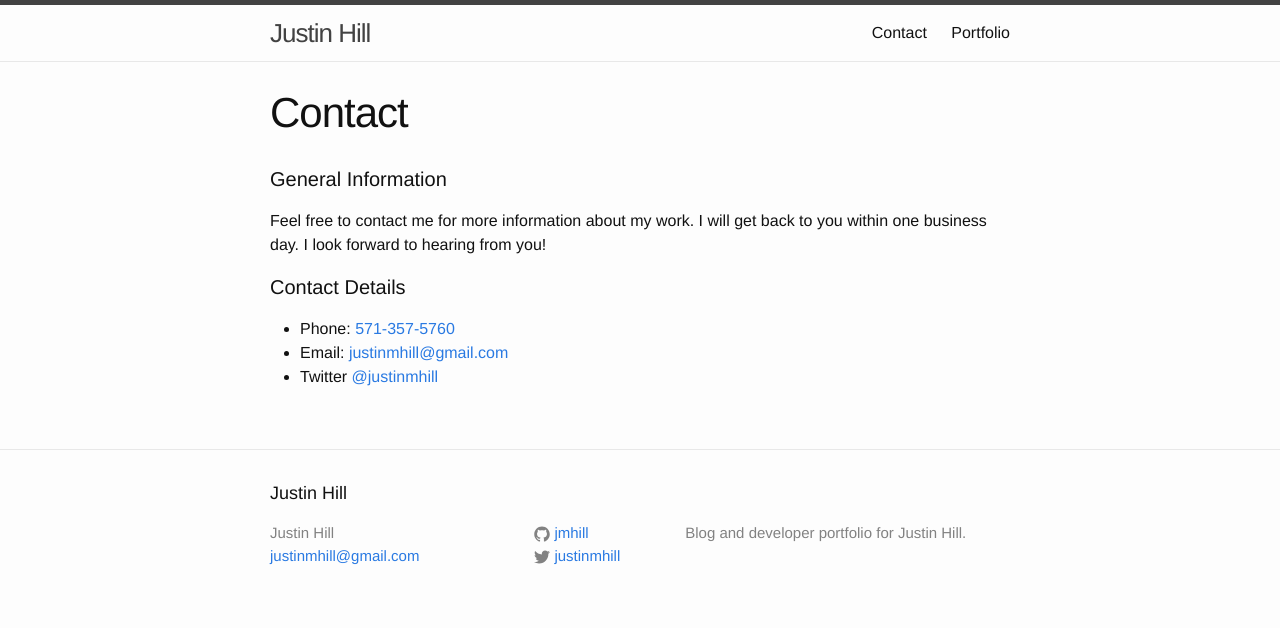
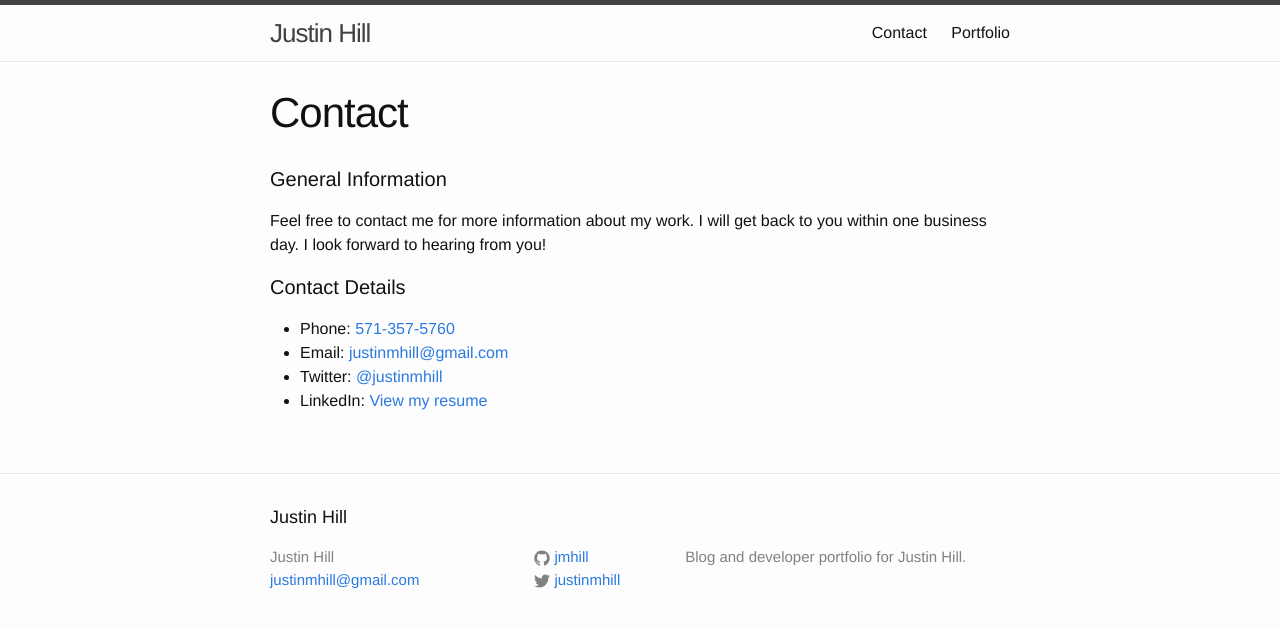
Before and after one commit to JMHill/JMHill.github.io, a Jekyll site: the page built from contact.md, in a window 1280 px wide. Shown: the top 628 px of the page. Built offline with Jekyll 4.4.1, drawn with Linux system fonts in a browser that asks for light colours.

Commit message:
Add linkedin info to contact page

```diff
--- a/contact.md
+++ b/contact.md
@@ -11,8 +11,10 @@ I look forward to hearing from you!
 #### Contact Details
 - Phone: [571-357-5760][phone]
 - Email: [justinmhill@gmail.com][email]
-- Twitter [@justinmhill][twitter]
+- Twitter: [@justinmhill][twitter]
+- LinkedIn: [View my resume][linkedin]
 
 [phone]: tel:571-357-5760
 [email]: mailto:justinmhill@gmail.com
 [twitter]: https://twitter.com/{{ site.twitter_username }}
+[linkedin]: https://www.linkedin.com/in/hilljustin
```
